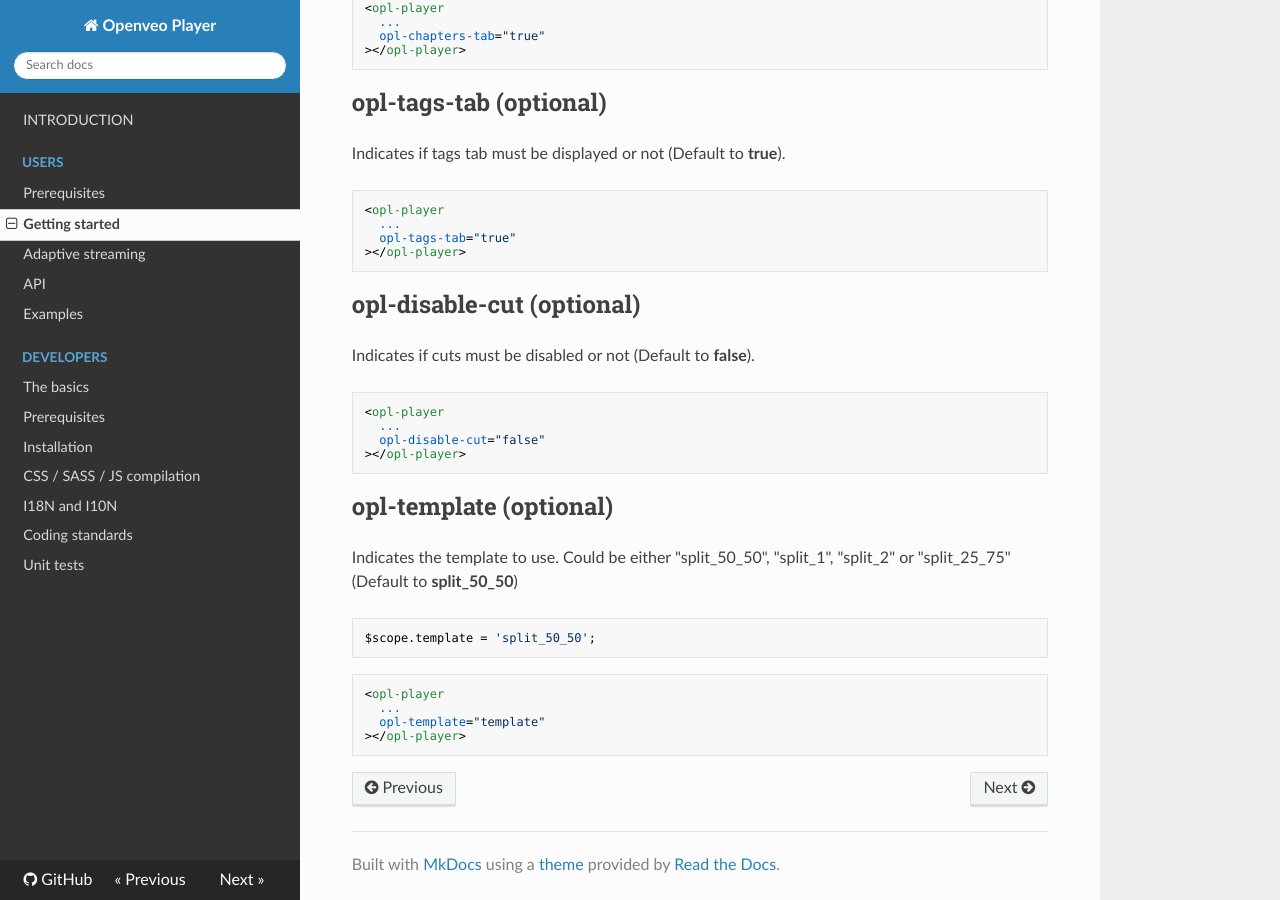
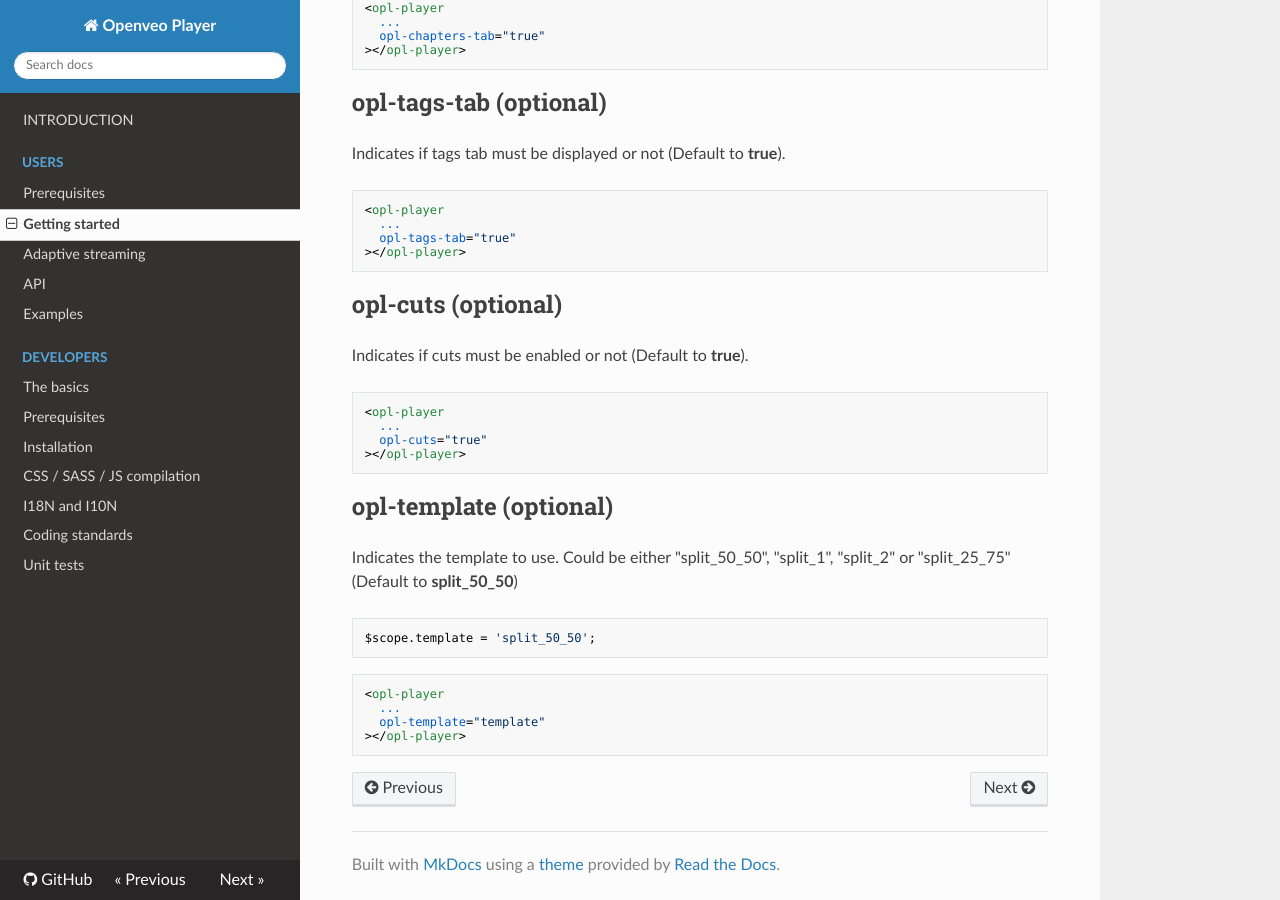
Before and after one commit to veo-labs/openveo-player, an MkDocs documentation site: the page built from docs/getting-started.md, in a window 1280 px wide and 900 px high, scrolled down 5757 px. Built offline with MkDocs 1.6.1, drawn with Linux system fonts in a browser that asks for light colours; nearby versions of some CDN libraries; old or Windows-style settings are respelled for this version of MkDocs; some of the changed text lies outside the part shown.

Commit message:
Rename and invert "opl-disable-cut" attribute
Attribute "opl-disable-cut" has been renamed
into "opl-cuts" and has been inverted, meaning
that its value must be inverted.

````diff
--- a/docs/getting-started.md
+++ b/docs/getting-started.md
@@ -19,7 +19,7 @@ OpenVeo Player defines an AngularJS directive **opl-player**:
   opl-remember-position="false"
   opl-chapters-tab="true"
   opl-tags-tab="true"
-  opl-disable-cut="false"
+  opl-cuts="true"
 ></opl-player>
 ```
 
@@ -320,14 +320,14 @@ Indicates if tags tab must be displayed or not (Default to **true**).
 ></opl-player>
 ```
 
-## opl-disable-cut (optional)
+## opl-cuts (optional)
 
-Indicates if cuts must be disabled or not (Default to **false**).
+Indicates if cuts must be enabled or not (Default to **true**).
 
 ```html
 <opl-player
   ...
-  opl-disable-cut="false"
+  opl-cuts="true"
 ></opl-player>
 ```
 
--- a/src/components/player.component.js
+++ b/src/components/player.component.js
@@ -61,7 +61,7 @@
  *  - [Boolean] **opl-chapters-tab** true to display chapters tab (default to true)
  *  - [Boolean] **opl-tags-tab** true to display tags tab (default to true)
  *  - [Boolean] **opl-full-viewport** true to display the player in full viewport (default to false)
- *  - [Boolean] **opl-disable-cut** true to disable cuts (default to false)
+ *  - [Boolean] **opl-cuts** true to enable cuts (default to true)
  *  - [String] **opl-language** Player language code (e.g. fr) (default to "en")
  *  - [String] **opl-player-type** The type of player to use to play the media. It can be either "html", "youtube" or
  *    "vimeo" (default to "html")
@@ -275,7 +275,7 @@
  *                  opl-remember-position="false"
  *                  opl-chapters-tab="true"
  *                  opl-tags-tab="true"
- *                  opl-disable-cut="false"
+ *                  opl-cuts="true"
  *      ></opl-player>
  *
  * @class oplPlayer
@@ -301,7 +301,7 @@
       oplRememberPosition: '@?',
       oplChaptersTab: '@?',
       oplTagsTab: '@?',
-      oplDisableCut: '@?'
+      oplCuts: '@?'
     }
   });
 
````
Also changed, not shown: CHANGELOG.md (+1 -0 lines), src/components/player.component.spec.js (+3 -3 lines), src/components/player.controller.js (+7 -7 lines).
